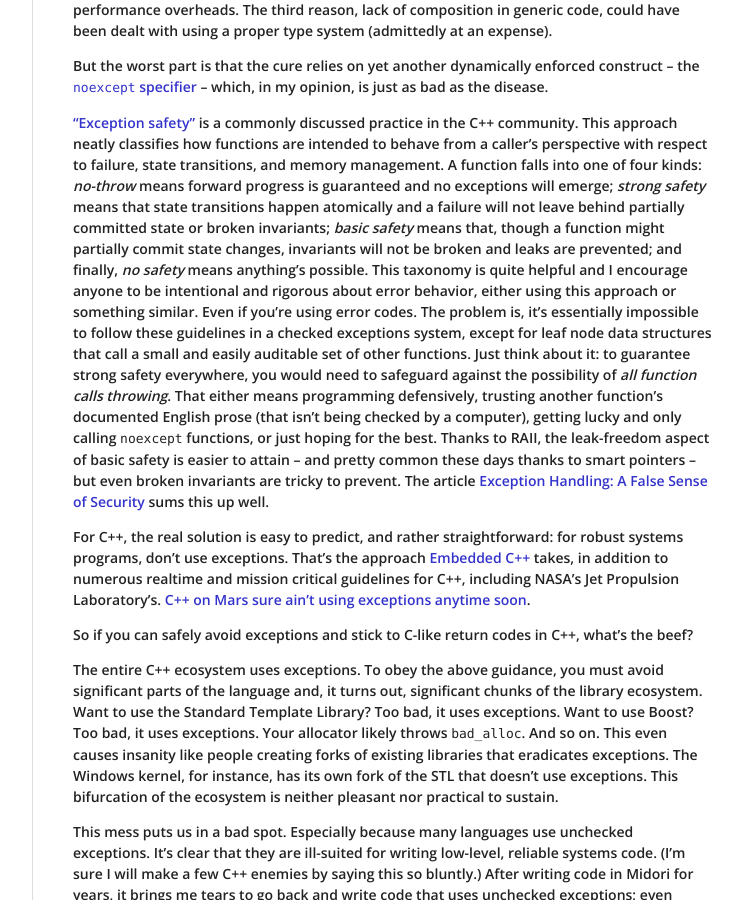
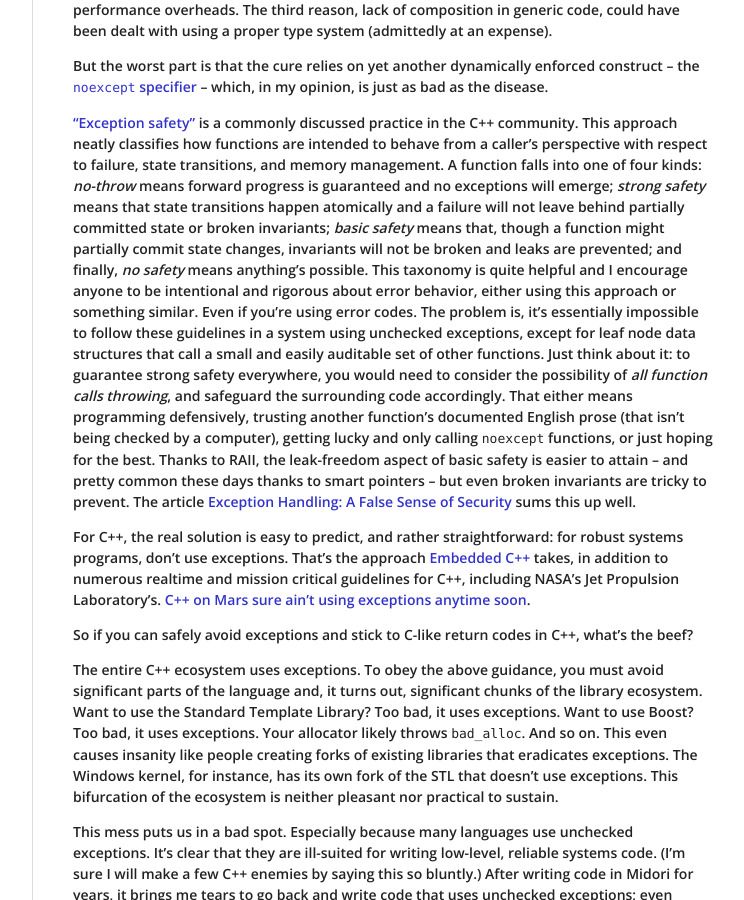
Before and after one commit to joeduffy/joeduffy.github.io, a Jekyll site: the page built from _posts/2016-02-07-the-error-model.md, in a window 1280 px wide and 900 px high, scrolled down 11323 px. Shown: the whole window, without its empty margins (378-1122 px from the left). Built offline with Jekyll 4.4.1, drawn with Linux system fonts in a browser that asks for light colours; nearby versions of some CDN libraries; comment, search, counter and statistics services are not loaded; some of the changed text lies outside the part shown.

Commit message:
Fix a typo

```diff
--- a/_posts/2016-02-07-the-error-model.md
+++ b/_posts/2016-02-07-the-error-model.md
@@ -519,13 +519,14 @@ atomically and a failure will not leave behind partially committed state or brok
 that, though a function might partially commit state changes, invariants will not be broken and leaks are prevented; and
 finally, *no safety* means anything's possible.  This taxonomy is quite helpful and I encourage anyone to be intentional
 and rigorous about error behavior, either using this approach or something similar.  Even if you're using error codes.
-The problem is, it's essentially impossible to follow these guidelines in a checked exceptions system, except for leaf
-node data structures that call a small and easily auditable set of other functions.  Just think about it: to guarantee
-strong safety everywhere, you would need to safeguard against the possibility of *all function calls throwing*.  That
-either means programming defensively, trusting another function's documented English prose (that isn't being checked by
-a computer), getting lucky and only calling `noexcept` functions, or just hoping for the best.  Thanks to RAII, the
-leak-freedom aspect of basic safety is easier to attain -- and pretty common these days thanks to smart pointers -- but
-even broken invariants are tricky to prevent.  The article [Exception Handling: A False Sense of Security](
+The problem is, it's essentially impossible to follow these guidelines in a system using unchecked exceptions, except
+for leaf node data structures that call a small and easily auditable set of other functions.  Just think about it: to
+guarantee strong safety everywhere, you would need to consider the possibility of *all function calls throwing*, and
+safeguard the surrounding code accordingly.  That either means programming defensively, trusting another function's
+documented English prose (that isn't being checked by a computer), getting lucky and only calling `noexcept` functions,
+or just hoping for the best.  Thanks to RAII, the leak-freedom aspect of basic safety is easier to attain -- and pretty
+common these days thanks to smart pointers -- but even broken invariants are tricky to prevent.  The article
+[Exception Handling: A False Sense of Security](
 http://ptgmedia.pearsoncmg.com/images/020163371x/supplements/Exception_Handling_Article.html) sums this up well.
 
 For C++, the real solution is easy to predict, and rather straightforward: for robust systems programs, don't use
```
Also changed, not shown: other parts of _posts/2016-02-07-the-error-model.md (+3 -3 lines).
